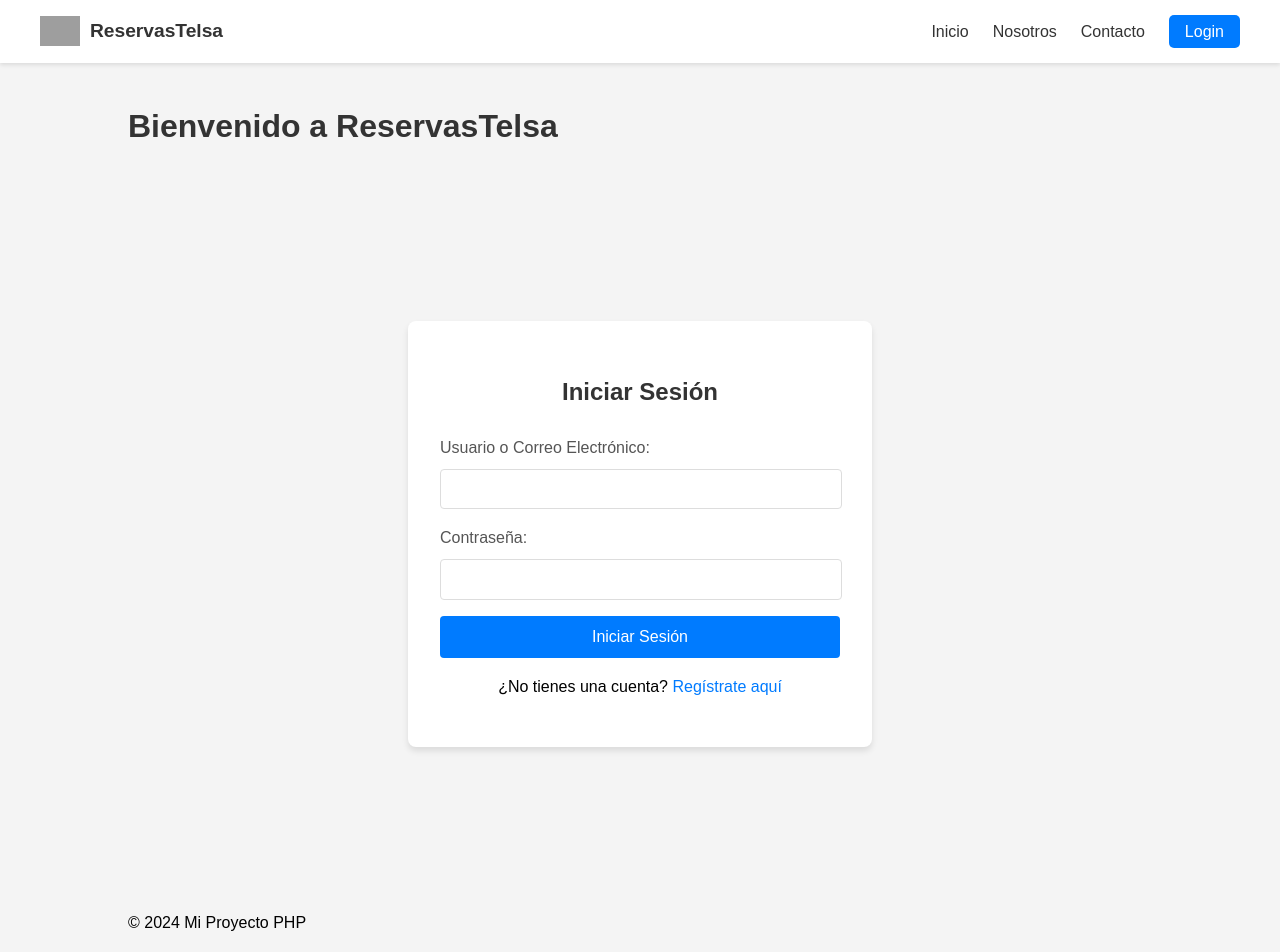
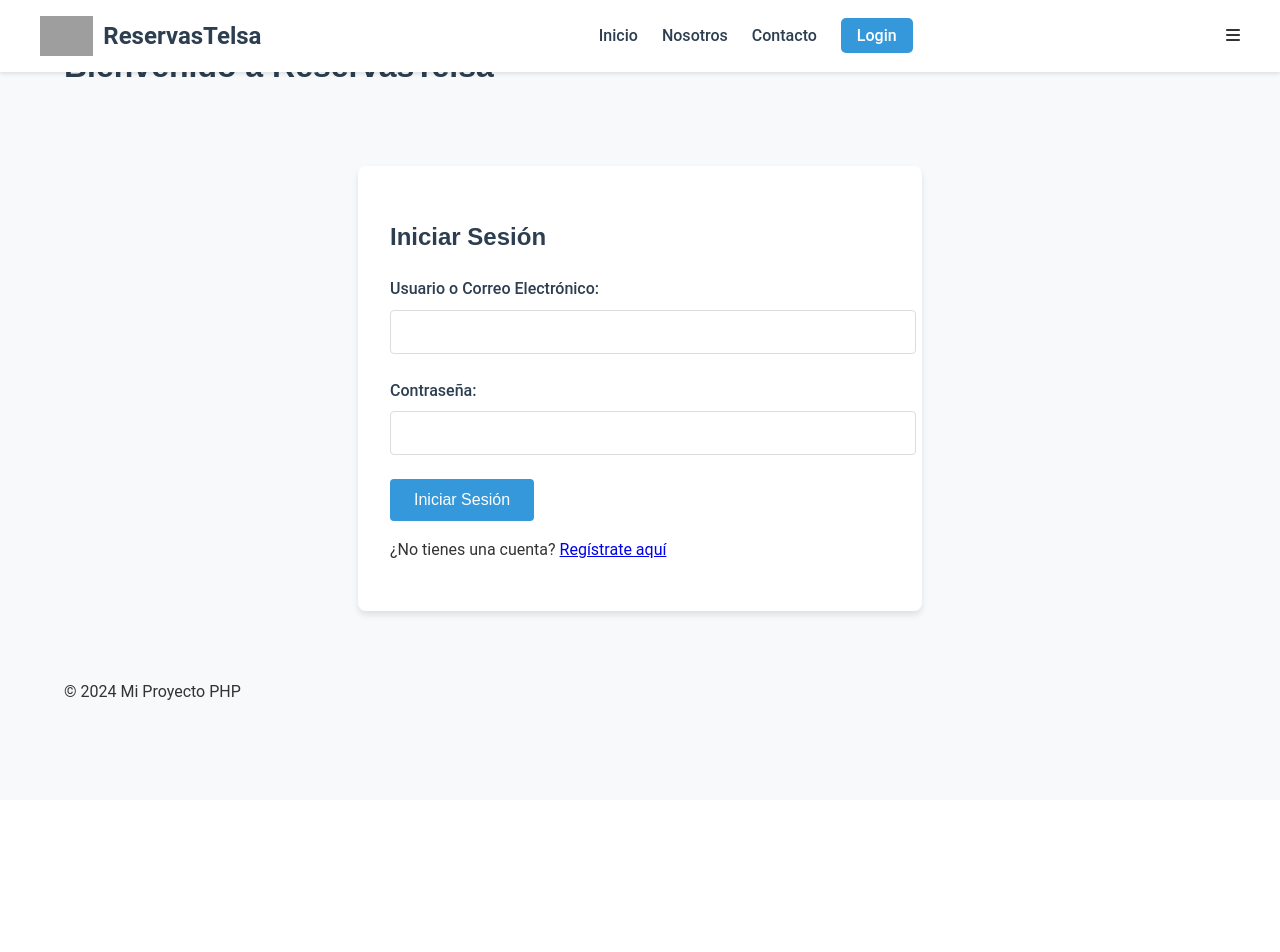
Before and after one commit to elJorgeAlberto/Webinario-Telsa, a PHP site: page /login.php in a window 1280 px wide. After the commit the page ends 700 px from the top, so only its background shows below. Run offline with PHP 8.4, Linux system fonts and the light colour scheme; grey boxes are pictures that could not be loaded.

Commit message:
Mejora en la UI de todas las páginas

```diff
--- a/public/css/estilos.css
+++ b/public/css/estilos.css
@@ -1,23 +1,26 @@
+/* Estilos generales */
 body {
-    font-family: 'Arial', sans-serif;
+    font-family: 'Roboto', sans-serif;
     line-height: 1.6;
     margin: 0;
     padding: 0;
-    background-color: #f4f4f4;
-}
-
-h1 {
+    background-color: #f8f9fa;
     color: #333;
 }
 
 .container {
-    width: 80%;
+    width: 90%;
+    max-width: 1200px;
     margin: auto;
-    overflow: hidden;
-    padding-top: 80px; /* Ajustado para dar espacio a la barra de navegación fija */
+    padding: 20px;
 }
 
-/* Nuevos estilos para la barra de navegación */
+h1, h2, h3, h4, h5, h6 {
+    font-family: 'Poppins', sans-serif;
+    color: #2c3e50;
+}
+
+/* Navbar */
 .navbar {
     background-color: #ffffff;
     box-shadow: 0 2px 4px rgba(0,0,0,0.1);
@@ -41,13 +44,13 @@ h1 {
     display: flex;
     align-items: center;
     text-decoration: none;
-    color: #333;
+    color: #2c3e50;
     font-weight: bold;
-    font-size: 1.2rem;
+    font-size: 1.5rem;
 }
 
 .logo-img {
-    height: 30px;
+    height: 40px;
     margin-right: 10px;
 }
 
@@ -64,17 +67,17 @@ h1 {
 
 .navbar-menu a {
     text-decoration: none;
-    color: #333;
+    color: #2c3e50;
     font-weight: 500;
     transition: color 0.3s ease;
 }
 
 .navbar-menu a:hover {
-    color: #007bff;
+    color: #3498db;
 }
 
 .login-btn {
-    background-color: #007bff;
+    background-color: #3498db;
     color: #ffffff !important;
     padding: 0.5rem 1rem;
     border-radius: 5px;
@@ -82,17 +85,126 @@ h1 {
 }
 
 .login-btn:hover {
-    background-color: #0056b3;
+    background-color: #2980b9;
 }
 
-.navbar-toggle {
-    display: none;
-    font-size: 1.5rem;
-    cursor: pointer;
+/* Formularios */
+.form-container {
+    background-color: #ffffff;
+    border-radius: 8px;
+    padding: 2rem;
+    box-shadow: 0 4px 6px rgba(0, 0, 0, 0.1);
+    max-width: 500px;
+    margin: 2rem auto;
 }
 
-/* Estilos responsivos */
-@media screen and (max-width: 768px) {
+.form-group {
+    margin-bottom: 1.5rem;
+}
+
+.form-group label {
+    display: block;
+    margin-bottom: 0.5rem;
+    color: #2c3e50;
+    font-weight: 500;
+}
+
+.form-group input,
+.form-group textarea,
+.form-group select {
+    width: 100%;
+    padding: 0.75rem;
+    border: 1px solid #ddd;
+    border-radius: 4px;
+    font-size: 1rem;
+    transition: border-color 0.3s ease;
+}
+
+.form-group input:focus,
+.form-group textarea:focus,
+.form-group select:focus {
+    border-color: #3498db;
+    outline: none;
+    box-shadow: 0 0 0 2px rgba(52, 152, 219, 0.25);
+}
+
+.btn {
+    display: inline-block;
+    padding: 0.75rem 1.5rem;
+    border: none;
+    border-radius: 4px;
+    font-size: 1rem;
+    cursor: pointer;
+    transition: background-color 0.3s ease;
+}
+
+.btn-primary {
+    background-color: #3498db;
+    color: #ffffff;
+}
+
+.btn-primary:hover {
+    background-color: #2980b9;
+}
+
+.btn-secondary {
+    background-color: #95a5a6;
+    color: #ffffff;
+}
+
+.btn-secondary:hover {
+    background-color: #7f8c8d;
+}
+
+/* Dashboard */
+.dashboard {
+    padding-top: 80px;
+}
+
+.welcome-section {
+    background-color: #ffffff;
+    border-radius: 8px;
+    padding: 2rem;
+    margin-bottom: 2rem;
+    box-shadow: 0 2px 4px rgba(0,0,0,0.1);
+}
+
+.stats-grid {
+    display: grid;
+    grid-template-columns: repeat(auto-fit, minmax(200px, 1fr));
+    gap: 1rem;
+}
+
+.stat-card {
+    background-color: #ffffff;
+    border-radius: 8px;
+    padding: 1.5rem;
+    text-align: center;
+    box-shadow: 0 2px 4px rgba(0,0,0,0.1);
+}
+
+.stat-number {
+    font-size: 2rem;
+    font-weight: bold;
+    color: #3498db;
+}
+
+/* Webinars */
+.webinar-grid {
+    display: grid;
+    grid-template-columns: repeat(auto-fill, minmax(250px, 1fr));
+    gap: 1rem;
+}
+
+.webinar-card {
+    background-color: #ffffff;
+    border-radius: 8px;
+    padding: 1rem;
+    box-shadow: 0 2px 4px rgba(0,0,0,0.1);
+}
+
+/* Responsive */
+@media (max-width: 768px) {
     .navbar-menu {
         display: none;
         flex-direction: column;
@@ -115,122 +227,8 @@ h1 {
     .navbar-toggle {
         display: block;
     }
+
+    .form-row {
+        flex-direction: column;
+    }
 }
-
-/* Estilos para el formulario de login */
-.login-container {
-    display: flex;
-    justify-content: center;
-    align-items: center;
-    min-height: calc(100vh - 80px);
-    background-color: #f4f4f4;
-}
-
-.login-form {
-    background-color: #ffffff;
-    padding: 2rem;
-    border-radius: 8px;
-    box-shadow: 0 4px 6px rgba(0, 0, 0, 0.1);
-    width: 100%;
-    max-width: 400px;
-}
-
-.login-form h2 {
-    text-align: center;
-    margin-bottom: 1.5rem;
-    color: #333;
-}
-
-.form-group {
-    margin-bottom: 1rem;
-}
-
-.form-group label {
-    display: block;
-    margin-bottom: 0.5rem;
-    color: #555;
-}
-
-.form-group input {
-    width: 100%;
-    padding: 0.65rem 0;
-    border: 1px solid #ddd;
-    border-radius: 4px;
-    font-size: 1rem;
-}
-
-.login-button {
-    width: 100%;
-    padding: 0.75rem;
-    background-color: #007bff;
-    color: #ffffff;
-    border: none;
-    border-radius: 4px;
-    font-size: 1rem;
-    cursor: pointer;
-    transition: background-color 0.3s ease;
-}
-
-.login-button:hover {
-    background-color: #0056b3;
-}
-
-.error-message {
-    color: #dc3545;
-    text-align: center;
-    margin-bottom: 1rem;
-}
-
-.success-message {
-    color: #28a745;
-    text-align: center;
-    margin-bottom: 1rem;
-}
-
-.register-link {
-    text-align: center;
-    margin-top: 1rem;
-}
-
-.register-link a {
-    color: #007bff;
-    text-decoration: none;
-}
-
-.register-link a:hover {
-    text-decoration: underline;
-}
-
-/* Añade esto al final del archivo */
-
-.webinars-section {
-    margin-top: 2rem;
-}
-
-.webinar-grid {
-    display: grid;
-    grid-template-columns: repeat(auto-fill, minmax(250px, 1fr));
-    gap: 1rem;
-}
-
-.webinar-card {
-    background-color: #ffffff;
-    border-radius: 8px;
-    padding: 1rem;
-    box-shadow: 0 2px 4px rgba(0,0,0,0.1);
-}
-
-.webinar-card h4 {
-    margin-top: 0;
-    color: #333;
-}
-
-.webinar-card p {
-    margin: 0.5rem 0;
-    color: #666;
-}
-
-.webinar-card .btn {
-    display: inline-block;
-    margin-top: 1rem;
-}
--- a/public/login.php
+++ b/public/login.php
@@ -32,8 +32,8 @@ if ($_SERVER["REQUEST_METHOD"] == "POST") {
 include __DIR__ . '/../views/header.php';
 ?>
 
-<div class="login-container">
-    <form class="login-form" action="<?php echo htmlspecialchars($_SERVER["PHP_SELF"]); ?>" method="post">
+<div class="container">
+    <div class="form-container">
         <h2>Iniciar Sesión</h2>
         <?php
         if(isset($error)) {
@@ -48,6 +48,7 @@ include __DIR__ . '/../views/header.php';
             unset($_SESSION['registro_exitoso']);
         }
         ?>
+        <form action="<?php echo htmlspecialchars($_SERVER["PHP_SELF"]); ?>" method="post">
             <div class="form-group">
                 <label for="username_or_email">Usuario o Correo Electrónico:</label>
                 <input type="text" id="username_or_email" name="username_or_email" required>
@@ -56,9 +57,10 @@ include __DIR__ . '/../views/header.php';
                 <label for="password">Contraseña:</label>
                 <input type="password" id="password" name="password" required>
             </div>
-        <button type="submit" class="login-button">Iniciar Sesión</button>
+            <button type="submit" class="btn btn-primary">Iniciar Sesión</button>
+        </form>
         <p class="register-link">¿No tienes una cuenta? <a href="registro.php">Regístrate aquí</a></p>
-    </form>
+    </div>
 </div>
 
 <?php include __DIR__ . '/../views/footer.php'; ?>
```
Also changed, not shown: public/crear_webinar.php (+6 -4 lines), public/index.php (+24 -7 lines), public/registro.php (+6 -3 lines), 4 other files. Lines whose indentation alone changed are shown as unchanged.
